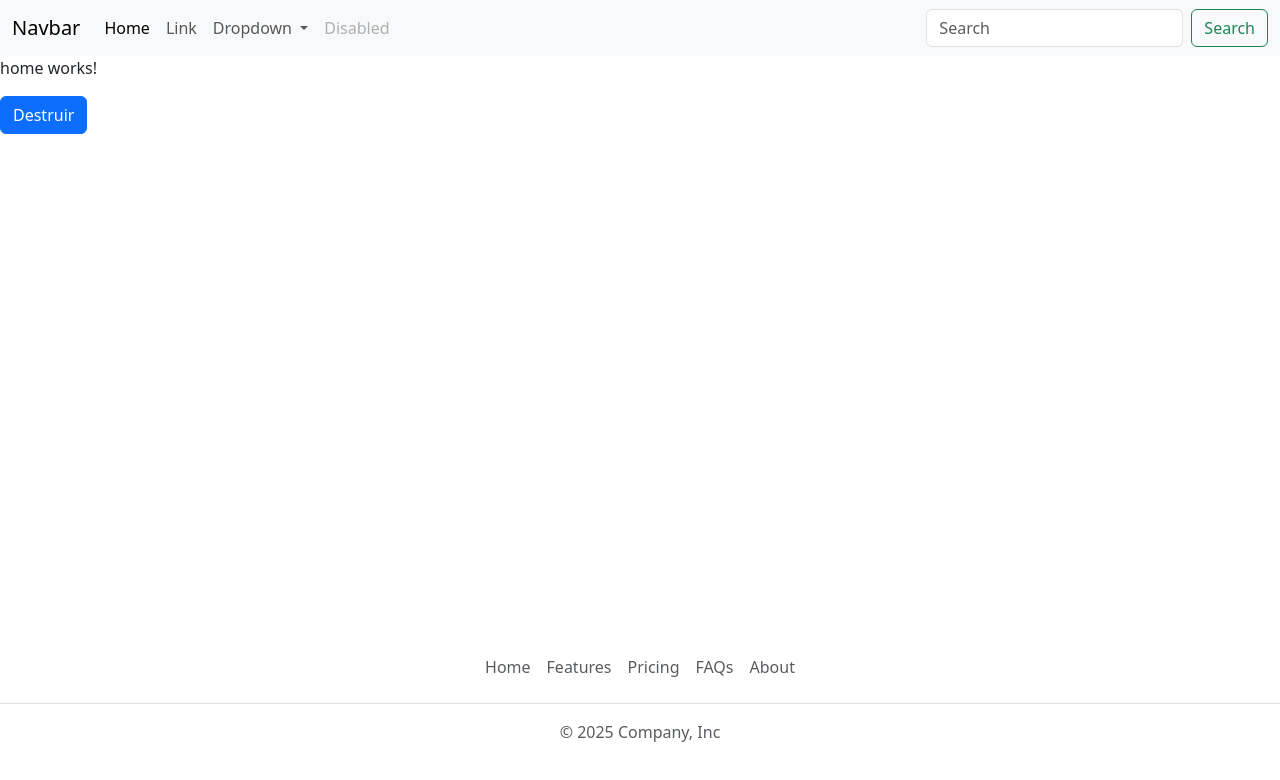
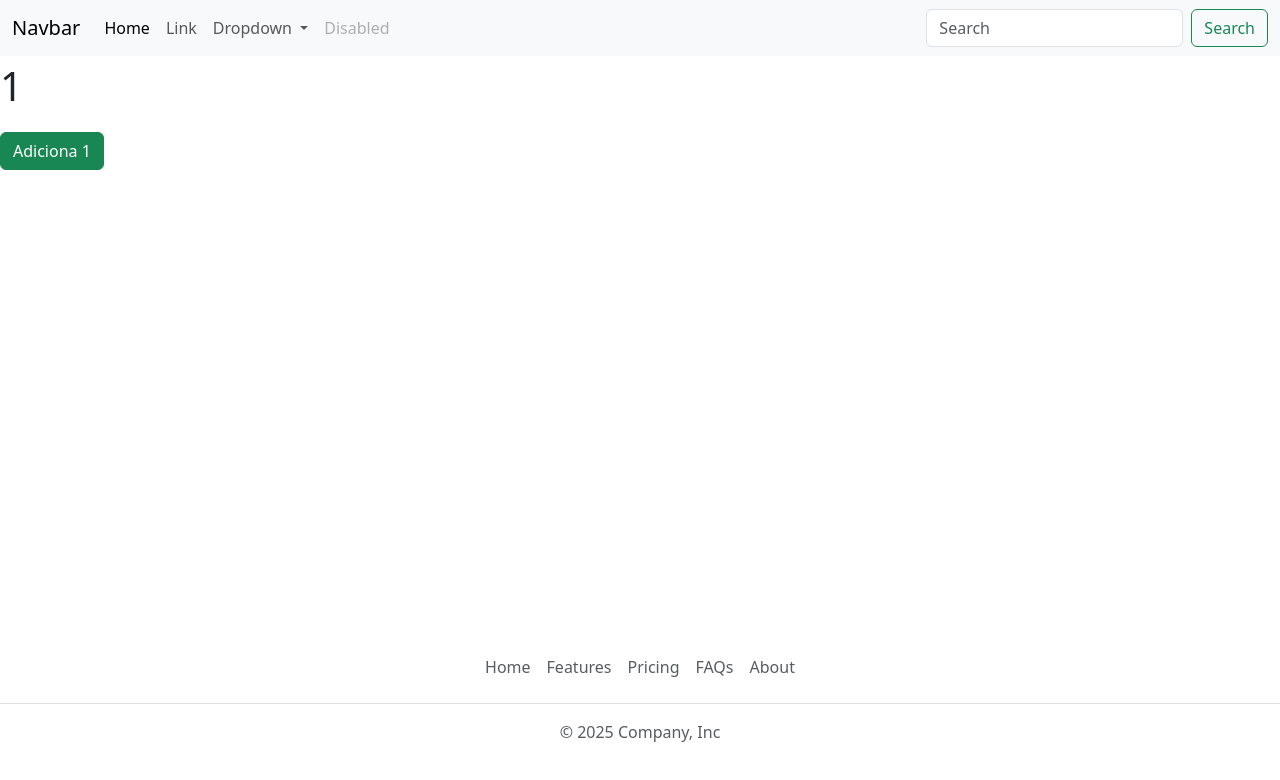
Before and after one commit to marcio8queiroz/curso, an Angular app: page / in a window 1280 px wide. Shown: the top 780 px of the page. Built offline with nearby package versions, Linux system fonts and the light colour scheme.

Commit message:
NgDoCheck

```diff
--- a/src/app/app.component.html
+++ b/src/app/app.component.html
@@ -1,4 +1,3 @@
 <app-navbar></app-navbar>
-<app-home *ngIf="exibeHome"></app-home>
-<button (click)="destruir()" class="btn btn-primary">Destruir</button>
+<app-home></app-home>
 <app-footer></app-footer>
--- a/src/app/app.component.ts
+++ b/src/app/app.component.ts
@@ -6,8 +6,4 @@ import { Component } from '@angular/core';
   styleUrl: './app.component.css'
 })
 export class AppComponent {
- exibeHome: boolean = true;
-  destruir(){
-    this.exibeHome = false;
-  }
 }
--- a/src/app/pages/home/home.component.html
+++ b/src/app/pages/home/home.component.html
@@ -1 +1,2 @@
-<p>home works!</p>
+<p style="font-size: 30pt"font-size>{{ num }}</p>
+<button (click)="adiciona1()" class="btn btn-success">Adiciona 1</button>
--- a/src/app/pages/home/home.component.ts
+++ b/src/app/pages/home/home.component.ts
@@ -1,12 +1,19 @@
-import { Component, OnDestroy, OnInit } from '@angular/core';
+import { Component, DoCheck, OnDestroy, OnInit } from '@angular/core';
 
 @Component({
   selector: 'app-home',
   templateUrl: './home.component.html',
   styleUrl: './home.component.css'
 })
-export class HomeComponent implements OnDestroy {
-  ngOnDestroy(): void {
-      console.log('Destruiu');
+export class HomeComponent implements DoCheck {
+
+  num: number = 1;
+
+  ngDoCheck(): void {
+      console.log('Uma mudança foi feita');
+  }
+
+  adiciona1(){
+   this.num++;
   }
 }
```
